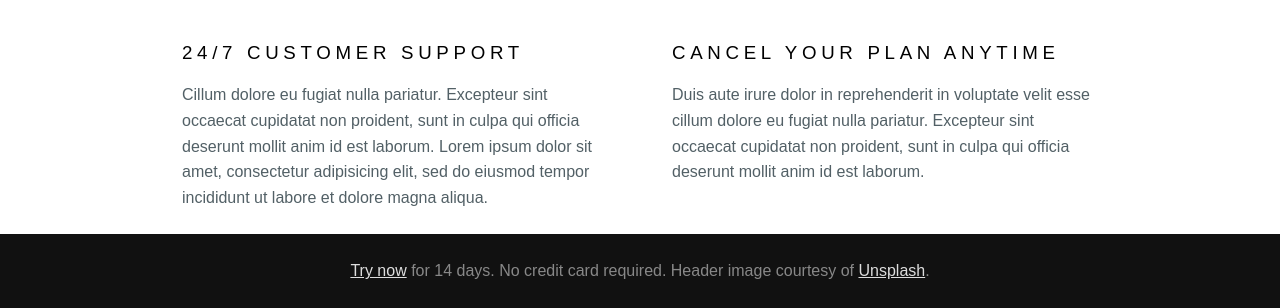
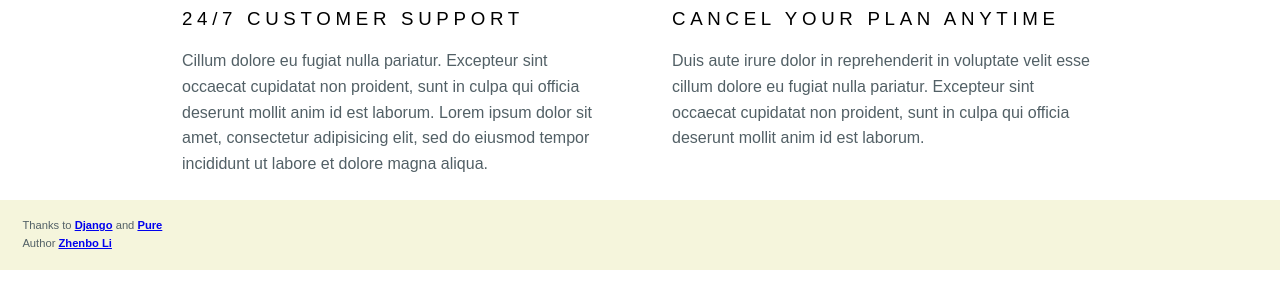
Before and after one commit to Endle/kr_tools, a Django app: page /mtg_price/ in a window 1280 px wide. Shown: the part 1336-1644 px from the top of the page. After the commit the page ends 1606 px from the top, so only its background shows below. Run offline with Django 3.2, Linux system fonts and the light colour scheme.

Commit message:
初步调整了CSS

```diff
--- a/static/css/layouts/pricing.css
+++ b/static/css/layouts/pricing.css
@@ -45,10 +45,8 @@ p {
  */
 
 .banner {
-    background: transparent url('http://24.media.tumblr.com/ccb268832580ac12951828a1c179de69/tumblr_mo2xbk8JUK1st5lhmo1_1280.jpg') 0 0 no-repeat fixed;
     text-align: center;
     background-size: cover;
-    filter: progid:DXImageTransform.Microsoft.AlphaImageLoader(src='http://24.media.tumblr.com/ccb268832580ac12951828a1c179de69/tumblr_mo2xbk8JUK1st5lhmo1_1280.jpg', sizingMethod='scale');
 
     height: 200px;
     width: 100%;
@@ -61,7 +59,6 @@ p {
         vertical-align: middle;
         margin-bottom: 0;
         font-size: 2em;
-        color: white;
         font-weight: 500;
         text-shadow: 0 1px 1px black;
     }
@@ -186,12 +183,12 @@ p {
 }
 
 .footer {
-    background: #111;
-    color: #888;
-    text-align: center;
+    background: #F5F5DC;
+    text-align: left;
+    font-size: 70%;
 }
     .footer a {
-        color: #ddd;
+        font-weight: bold;
     }
 
 
--- a/template/base.html
+++ b/template/base.html
@@ -10,21 +10,19 @@
     <link rel="stylesheet" href="{% static "pure/0.6.0/grids-responsive-min.css" %}">
     <link rel="stylesheet" href="{% static "css/layouts/pricing.css" %}">
   </head>
+
+
   <body>
-    <div class="pure-menu pure-menu-horizontal">
-      <a href="#" class="pure-menu-heading">Your Logo</a>
-      <ul class="pure-menu-list">
-        <li class="pure-menu-item"><a href="#" class="pure-menu-link">Home</a></li>
-        <li class="pure-menu-item pure-menu-selected"><a href="#" class="pure-menu-link">Pricing</a></li>
-        <li class="pure-menu-item"><a href="#" class="pure-menu-link">Contact</a></li>
-      </ul>
-    </div>
     <div class="banner">
+
       <h1 class="banner-head">
         Simple Pricing.<br>
         Try before you buy.
       </h1>
-    </div>
+
+
+ 	</div>
+
     <div class="l-content">
       <div class="pricing-tables pure-g">
         <div class="pure-u-1 pure-u-md-1-3">
@@ -124,10 +122,11 @@
       </div>
       <!-- end information -->
     </div>
-    <!-- end l-content -->
+
     <div class="footer l-box">
       <p>
-        <a href="#">Try now</a> for 14 days. No credit card required. Header image courtesy of <a href='http://unsplash.com/'>Unsplash</a>.
+        Thanks to <a href="https://www.djangoproject.com/" >Django</a> and <a href="http://purecss.io/">Pure</a><br />
+        Author <a href="https://cn.linkedin.com/in/lizhenbo">Zhenbo Li</a>
       </p>
     </div>
   </body>
```
